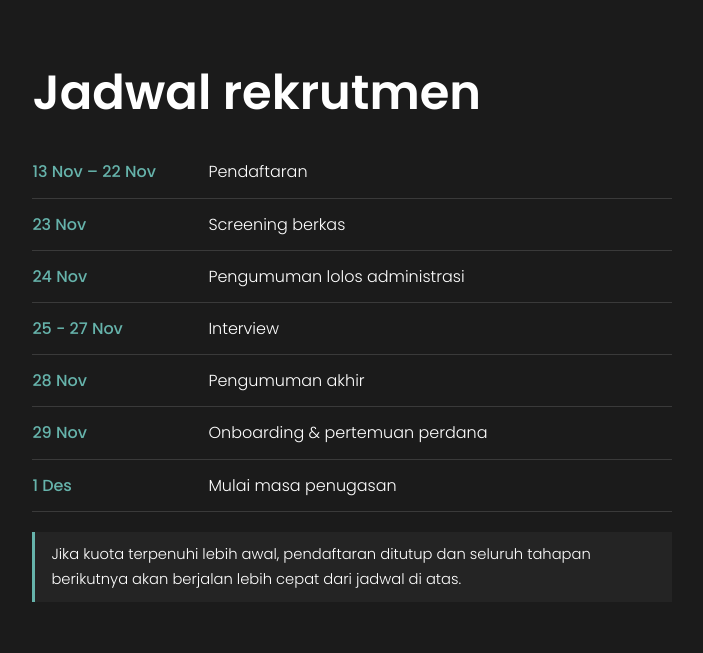
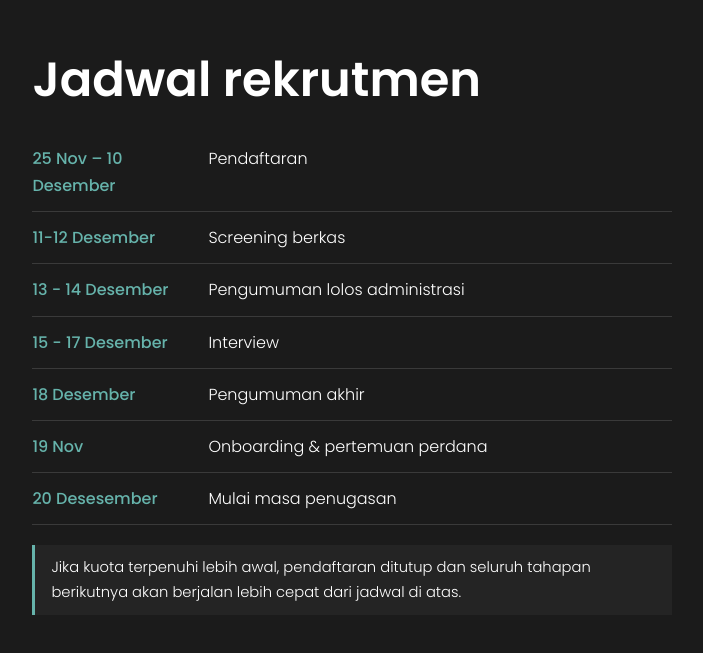
Before and after one commit to prouddutaindonesia/openvolunteer, a plain HTML site: page index.html in a window 1280 px wide. Shown: the part 4917-5570 px from the top of the page, without its empty margins (70-773 px from the left). Drawn offline with Linux system fonts and the light colour scheme.

Commit message:
Revise recruitment schedule in index.html
Updated recruitment schedule and added new dates.

```diff
--- a/index.html
+++ b/index.html
@@ -82,7 +82,7 @@ img{-webkit-user-drag:none;user-drag:none}
 
 <section class="p" id="divisi"><h2>6 divisi yang dibuka</h2><div class="g"><div class="c"><h4>Sekretaris</h4><p>Surat resmi, notulensi, proposal & LPJ, database organisasi.</p></div><div class="c"><h4>Event Planner</h4><p>Konsep acara, timeline & rundown, eksekusi lapangan.</p></div><div class="c"><h4>Public Relations</h4><p>Relasi media, komunitas & sponsor, juru bicara, MoU.</p></div><div class="c"><h4>Human Resources</h4><p>Rekrutmen, upgrading, penilaian kinerja, solusi konflik.</p></div><div class="c"><h4>Social Media Specialist</h4><p>Riset tren, kalender konten, komunitas, analisis insight.</p></div><div class="c"><h4>PDD (Kreatif)</h4><p>Publikasi, dekorasi, dokumentasi foto/video, arsip digital.</p></div></div><div class="note">Kamu bisa akses jobdesc-nya di sini: <a href="https://drive.google.com/file/d/1cGUQj6OEiM5y3njc5GQTPn9uvEXQ48VK/view?usp=sharing" target="_blank" rel="noopener">JOB DESCRIPTION</a></div></section>
 <section class="p" id="kriteria"><h2>Kriteria pendaftar</h2><ul class="l"><li>WNI, laki-laki maupun perempuan</li><li>Tertarik pada isu sosial, pendidikan, sejarah, pemberdayaan pemuda & komunitas</li><li>Berdomisili di Indonesia (remote; diutamakan bisa hadir 1–2 kali kegiatan offline di Kota Bandung)</li><li>Berkomitmen, bertanggung jawab, komunikatif</li><li>Semangat belajar dan berkontribusi</li><li>Proaktif, berinisiatif, bisa mandiri maupun tim</li><li>Pengalaman organisasi/volunteer nilai tambah, tidak wajib</li><li>Mengikuti akun resmi Proud Duta Indonesia dan siap membantu promosi, serta segera hadir Yayasan Rumah Duta Indonesia</li></ul></section>
-<section class="p" id="jadwal"><h2>Jadwal rekrutmen</h2><ol class="t"><li><b>13 Nov – 22 Nov</b><span>Pendaftaran</span></li><li><b>23 Nov</b><span>Screening berkas</span></li><li><b>24 Nov</b><span>Pengumuman lolos administrasi</span></li><li><b>25 - 27 Nov</b><span>Interview</span></li><li><b>28 Nov</b><span>Pengumuman akhir</span></li><li><b>29 Nov</b><span>Onboarding & pertemuan perdana</span></li><li><b>1 Des</b><span>Mulai masa penugasan</span></li></ol><div class="note">Jika kuota terpenuhi lebih awal, pendaftaran ditutup dan seluruh tahapan berikutnya akan berjalan lebih cepat dari jadwal di atas.</div></section>
+<section class="p" id="jadwal"><h2>Jadwal rekrutmen</h2><ol class="t"><li><b>25 Nov – 10 Desember </b><span>Pendaftaran</span></li><li><b>11-12 Desember</b><span>Screening berkas</span></li><li><b>13 - 14 Desember</b><span>Pengumuman lolos administrasi</span></li><li><b>15 - 17 Desember </b><span>Interview</span></li><li><b>18 Desember</b><span>Pengumuman akhir</span></li><li><b>19 Nov</b><span>Onboarding & pertemuan perdana</span></li><li><b>20 Desesember</b><span>Mulai masa penugasan</span></li></ol><div class="note">Jika kuota terpenuhi lebih awal, pendaftaran ditutup dan seluruh tahapan berikutnya akan berjalan lebih cepat dari jadwal di atas.</div></section>
 <section class="p" id="benefit"><h2>Yang kamu dapatkan</h2><ul class="l"><li>Sertifikat kontribusi resmi</li><li>Personal branding & exposure lewat platform digital kami</li><li>Merchandise eksklusif</li><li>Pengalaman nyata organisasi sosial, kepemimpinan, teamwork</li><li>Terlibat di program, campaign, partnership & proyek sosial</li><li>Skill profesional, CV & portofolio lebih kuat</li><li>Jejaring komunitas, profesional, akademisi & partner</li><li>Bagian dari gerakan pemberdayaan pemuda dan pelestarian sejarah</li></ul></section>
 <section class="p" id="faq"><h2>FAQ</h2><details><summary>Apakah harus berpengalaman?</summary><p>Tidak wajib. Pengalaman organisasi atau volunteer hanya nilai tambah.</p></details><details><summary>Apakah harus tinggal di Bandung?</summary><p>Tidak. Kegiatan berbasis remote, tetapi diutamakan yang bisa hadir pada 1–2 agenda offline di Kota Bandung.</p></details><details><summary>Kapan pendaftaran ditutup?</summary><p>Sesuai jadwal, atau lebih awal jika kuota terpenuhi.</p></details></section>
 <section class="p" id="kontak"><h2>Kontak</h2><p>Instagram <a href="https://instagram.com/proudduta.id">@proudduta.id</a><br><p>Instagram <a href="https://instagram.com/yrdi.official">@yrdi.official</a><br>Email <a href="mailto:proudduta.id@gmail.com">proudduta.id@gmail.com</a><br>WhatsApp: kak Uwid : 0831-1648-9500 · kak Ramdhan : 0895-3305-82599</p><p>Terima kasih telah berani melangkah. Let’s be Proud together!</p></section>
```
